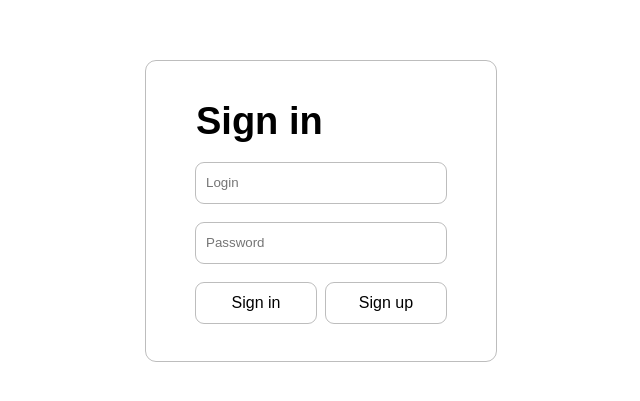
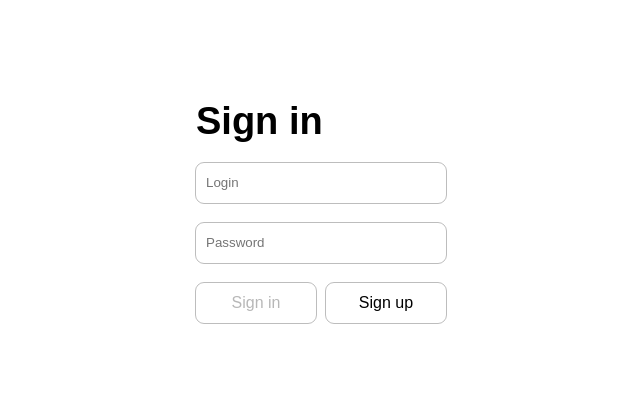
Before and after one commit to Voitovrg/authorization_10, a React (Create React App) app: page / in a window 1280 px wide. Shown: the part 189-590 px from the top of the page, without its empty margins (319-959 px from the left). Built offline with nearby package versions, Linux system fonts and the light colour scheme.

Commit message:
init commit

```diff
--- a/src/App.tsx
+++ b/src/App.tsx
@@ -1,5 +1,5 @@
 import React, {useEffect, useState, ChangeEvent, FocusEvent} from 'react';
-import axios from 'axios';
+import axios, {AxiosResponse} from 'axios';
 import './style/App.css'
 
 
@@ -10,10 +10,47 @@ const App: React.FC = () => {
     const [passwordDirty, setPasswordDirty] = useState(false)
     const [emailError, setEmailError] = useState(''); // Ошибка если поле будет пустое
     const [passwordError, setPasswordError] = useState(''); // Ошибка если поле будет пустое
-    const [formValid, setFormValid] = useState(false)
+
+    const [formValid, setFormValid] = useState<boolean>(false)
+    // const [findUsers, setFindUsers] = useState<boolean>(false)
+
+    const [validMessage, setValidMessage] = useState<string>('')
+
+    interface UserExistsResponse {
+        body: {
+            code: number;
+            message: string;
+            status: string;
+        };
+        status_code: number;
+    }
+
+    const checkUserExist = async (email: string, password: string): Promise<void> => {
+        try {
+            const response: AxiosResponse<UserExistsResponse> = await axios.get('http://142.93.134.108:1111/login', {
+                params: {email, password}
+            })
+
+            if (response.data.status_code === 401 || response.data.body.status === 'error') {
+                setValidMessage(response.data.body.message);
+                console.log('User not exist');
+            } else {
+                setValidMessage(response.data.body.status);
+                console.log(validMessage)
+            }
+        } catch (error) {
+            console.log(error)
+        }
+    }
+
+    const handleSignIn = async () => {
+        if (formValid) {
+            await checkUserExist(email, password);
+        }
+    };
 
     useEffect(() => {
-        if (emailError || passwordError) {
+        if (emailError || passwordError || email.length === 0 || password.length === 0) {
             setFormValid(false)
         } else {
             setFormValid(true)
@@ -63,7 +100,7 @@ const App: React.FC = () => {
                 </div>
                 <input onChange={e => emailHandler(e)}
                        onBlur={e => blurHandler(e)}
-                       className={`email ${emailDirty && emailError ? 'input-error': ''}`}
+                       className={`email ${emailDirty && emailError ? 'input-error' : ''}`}
                        type="email"
                        placeholder='Login'
                        name='email'
@@ -71,7 +108,7 @@ const App: React.FC = () => {
                 />
                 <input onChange={e => passwordHandler(e)}
                        onBlur={e => blurHandler(e)}
-                       className={`password ${passwordDirty && passwordError ? 'input-error': ''}`}
+                       className={`password ${passwordDirty && passwordError ? 'input-error' : ''}`}
                        type="password"
                        placeholder='Password'
                        name='password'
@@ -79,10 +116,11 @@ const App: React.FC = () => {
                 />
 
                 <div className='box-Btn'>
-                    <button disabled={!formValid} type='submit' tabIndex={0}>Sign in</button>
-                    <button type='submit' tabIndex={0}>Sign up</button>
+                    <button onClick={handleSignIn} disabled={!formValid} type='button' tabIndex={0}>Sign in</button>
+                    <button type='button' tabIndex={0}>Sign up</button>
                 </div>
             </form>
+            <p>{validMessage}</p>
         </div>
     );
 }
--- a/src/style/App.css
+++ b/src/style/App.css
@@ -9,8 +9,19 @@
   display: flex;
   justify-content: center;
   align-items: center;
+  flex-direction: column;
   width: 100%;
   height: 100vh;
+}
+
+.App p {
+  font-size: 18px;
+  position: absolute; /* Абсолютное позиционирование */
+  top: 58.5%; /* Расположение элемента по вертикали в 50% от высоты экрана */
+  left: 50%; /* Расположение элемента по горизонтали в 50% от ширины экрана */
+  transform: translate(-50%, -50%); /* Смещение элемента на 50% его ширины и высоты */
+
+
 }
 
 form {
@@ -20,8 +31,6 @@ form {
   height: 300px;
   align-items: center;
   justify-content: center;
-  outline: rgba(0, 0, 0, 0.26) 1px solid;
-  border-radius: 10px;
 }
 
 input {
```
Also changed, not shown: src/index.tsx (+4 -4 lines).
